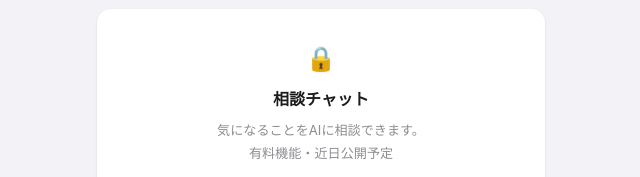
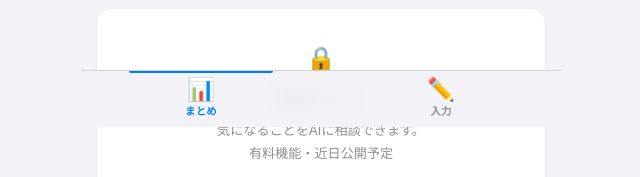
Before and after one commit to koshitake/relief, a Next.js app in the folder frontend/: page / in a window 1280 px wide. Shown: the part 673-850 px from the top of the page, without its empty margins (319-959 px from the left). Built offline with nearby package versions, Linux system fonts and the light colour scheme; no server answers.

Commit message:
タブ切り替え見直し

```diff
--- /dev/null
+++ b/frontend/src/components/BottomNav.tsx
@@ -0,0 +1,33 @@
+"use client";
+
+// 画面下部に固定されるナビゲーションバーです。
+// スクロール位置に関わらず常にタブ切替ができます。
+
+import { useAppStore } from "@/store/UseAppStore";
+
+export default function BottomNav() {
+    const { activeTab, setActiveTab } = useAppStore();
+
+    return (
+        <nav className="bottom-nav" role="tablist" aria-label="メインナビゲーション">
+            <button
+                className={`bottom-nav-btn ${activeTab === "summary" ? "active" : ""}`}
+                role="tab"
+                aria-selected={activeTab === "summary"}
+                onClick={() => setActiveTab("summary")}
+            >
+                <span className="bottom-nav-icon" aria-hidden="true">📊</span>
+                <span className="bottom-nav-label">まとめ</span>
+            </button>
+            <button
+                className={`bottom-nav-btn ${activeTab === "input" ? "active" : ""}`}
+                role="tab"
+                aria-selected={activeTab === "input"}
+                onClick={() => setActiveTab("input")}
+            >
+                <span className="bottom-nav-icon" aria-hidden="true">✏️</span>
+                <span className="bottom-nav-label">入力</span>
+            </button>
+        </nav>
+    );
+}
```
